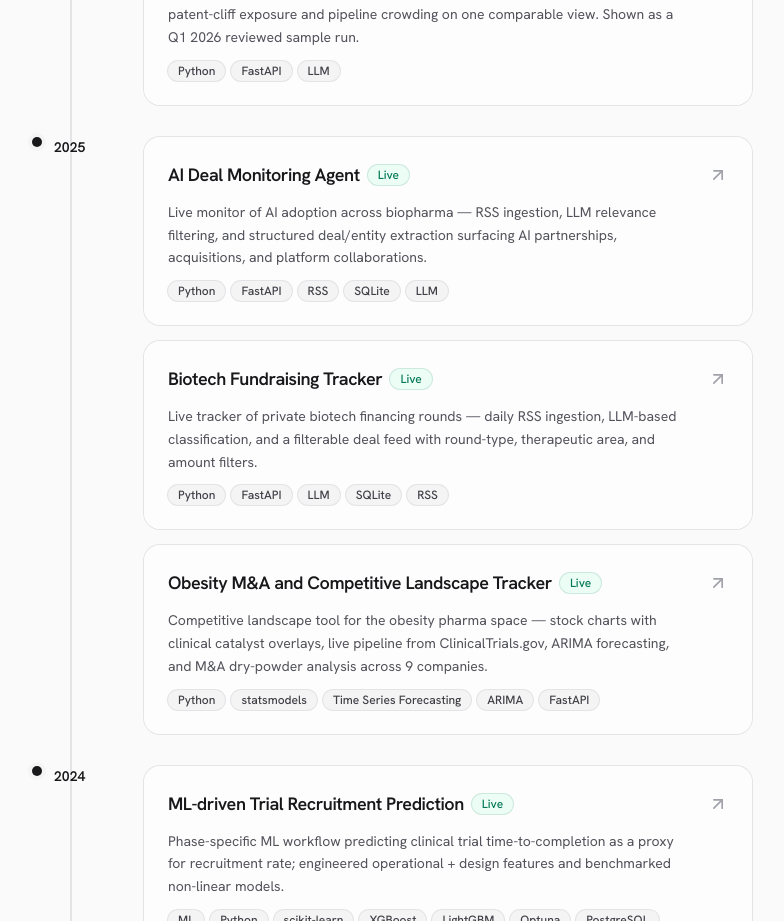
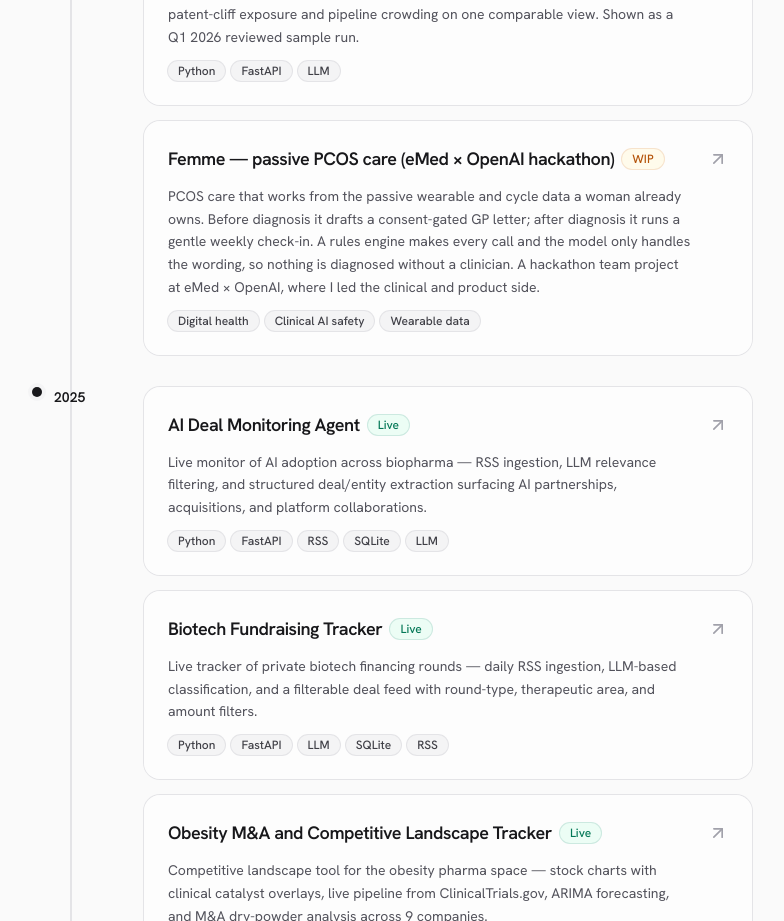
Before and after one commit to katieluii/katieluii.github.io, a React (Vite) app: page / in a window 1280 px wide. Shown: the part 1920-2841 px from the top of the page, without its empty margins (248-1032 px from the left). Built offline with nearby package versions, Linux system fonts and the light colour scheme; no server answers.

Commit message:
Add Femme (PCOS care) project card to portfolio

```diff
--- a/src/data/projects.ts
+++ b/src/data/projects.ts
@@ -297,6 +297,21 @@ export const projects: Project[] = [
     tags: ["Python", "FastAPI", "LLM"],
     links: { live: "/pharma-landscape" },
   },
+  {
+    id: "femme-pcos-care",
+    slug: "femme-pcos-care",
+    title: "Femme — passive PCOS care (eMed × OpenAI hackathon)",
+    themes: ["AI/ML & Automation", "Biotech/Biopharma Strategy"],
+    status: "WIP",
+    yearStart: 2026,
+    yearEnd: 2026,
+    summary:
+      "PCOS care that works from the passive wearable and cycle data a woman already owns. Before diagnosis it drafts a consent-gated GP letter; after diagnosis it runs a gentle weekly check-in. A rules engine makes every call and the model only handles the wording, so nothing is diagnosed without a clinician. A hackathon team project at eMed × OpenAI, where I led the clinical and product side.",
+    longDescription:
+      "A hackathon project at eMed × OpenAI, where I led the clinical and product side. PCOS affects 10–13% of women and up to 70% are never diagnosed (WHO, 2026). Of those who are, a third waited more than two years and nearly half saw three or more clinicians first (Teede/Dokras, JCEM 2017). The data that could catch it earlier already sits unused in cycle-tracking apps.\n\nFemme reads 120 days of passive wearable and cycle data, learns a woman's own baseline, and turns it into six plain-English signals. A rules engine, not the model, decides whether the pattern is worth a clinician's review. The model only writes the wording, and it can never diagnose, name a condition, or read hormones or mood from the data. Before diagnosis it drafts a consent-gated GP letter that leads with the differential. After diagnosis it runs a gentle weekly check-in that looks for one small useful action, where 'nothing today' is a fine answer.\n\nMy part: the two-flow concept and clinical positioning, the safety guardrails that keep it wellness rather than a diagnostic, an adversarial design-review pass to harden it, an offline prototype of the flow, and the pitch. I am now extending it with a post-diagnosis voice check-in that calls the patient each week and prepares a clinician-ready summary.",
+    tags: ["Digital health", "Clinical AI safety", "Wearable data"],
+    links: { live: "https://femme-pcos-demo-production.up.railway.app" },
+  },
 ];
 
 export function getUniqueStartYears(): number[] {
```
